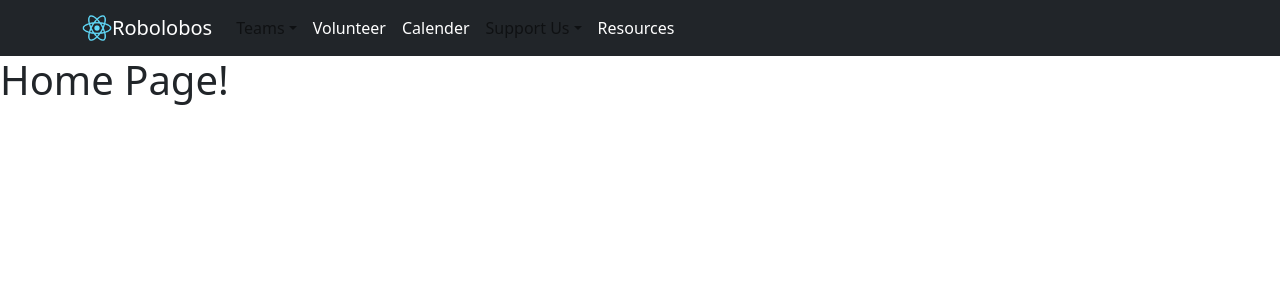
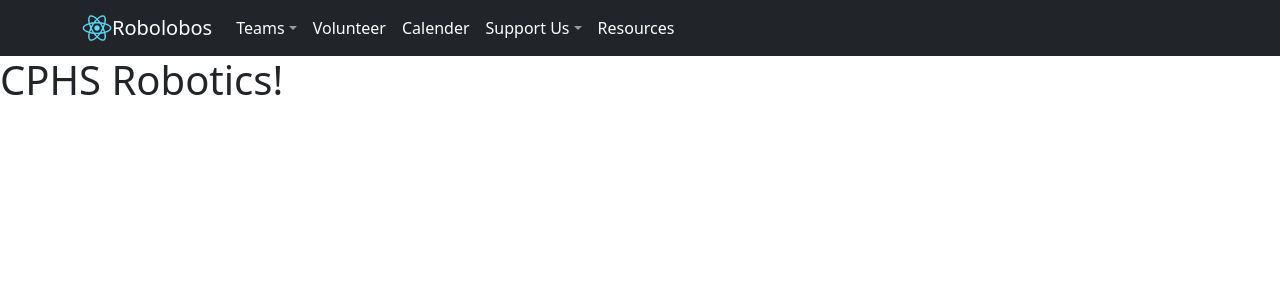
Before and after one commit to git-yash/robolobos-website, a React (Create React App) app: page / in a window 1280 px wide. Shown: the top 300 px of the page. Built offline with nearby package versions, Linux system fonts and the light colour scheme.

Commit message:
Fixed nav dropdown arrow color issue

```diff
--- a/src/Components/RoboNavbar.tsx
+++ b/src/Components/RoboNavbar.tsx
@@ -6,7 +6,7 @@ import 'bootstrap/dist/css/bootstrap.min.css';
 
 function RoboNavbar() {
     return (
-        <Navbar bg="dark" expand="lg" sticky="top">
+        <Navbar bg="dark" variant="dark" expand="lg" sticky="top">
             <Container>
                 <Navbar.Brand href="/" style={{color:"white"}}>
                     <img
@@ -21,7 +21,7 @@ function RoboNavbar() {
                 <Navbar.Toggle aria-controls="basic-navbar-nav" />
                 <Navbar.Collapse id="basic-navbar-nav">
                     <Nav className="me-auto">
-                        <NavDropdown title="Teams" id="basic-nav-dropdown" menuVariant="dark" style={{color:"white"}}>
+                        <NavDropdown title={<span style={{color:"white"}}>Teams</span>} id="basic-nav-dropdown" menuVariant="dark" style={{color:"white"}}>
                             <NavDropdown.Item href="/Teams/FRC" style={{color:"white"}}>
                                 FRC
                             </NavDropdown.Item>
@@ -32,7 +32,7 @@ function RoboNavbar() {
                         </NavDropdown>
                         <Nav.Link href="/Volunteer" style={{color:"white"}}>Volunteer</Nav.Link>
                         <Nav.Link href="/Calender" style={{color:"white"}}>Calender</Nav.Link>
-                        <NavDropdown title="Support Us" id="basic-nav-dropdown" menuVariant="dark">
+                        <NavDropdown title={<span style={{color:"white"}}>Support Us</span>} id="basic-nav-dropdown" menuVariant="dark">
                             <NavDropdown.Item href="/Support-Us/Booster" style={{color:"white"}}>
                                 Booster
                             </NavDropdown.Item>
--- a/src/Screens/HomePage/HomePage.tsx
+++ b/src/Screens/HomePage/HomePage.tsx
@@ -2,7 +2,11 @@ import * as React from "react";
 
 const HomePage = () => {
     return (
-        <h1>Home Page!</h1>
+        <>
+            <div>
+                <h1>CPHS Robotics!</h1>
+            </div>
+        </>
     );
 }
 
```
